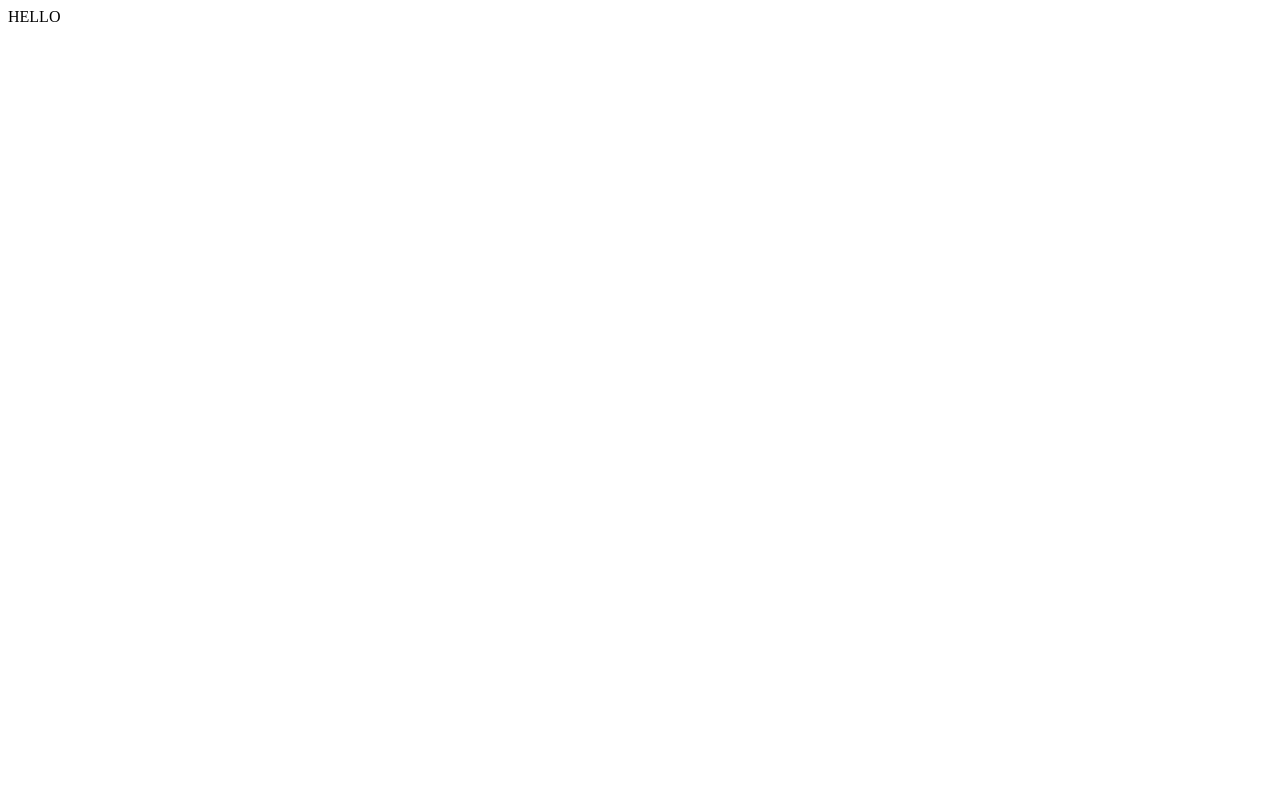
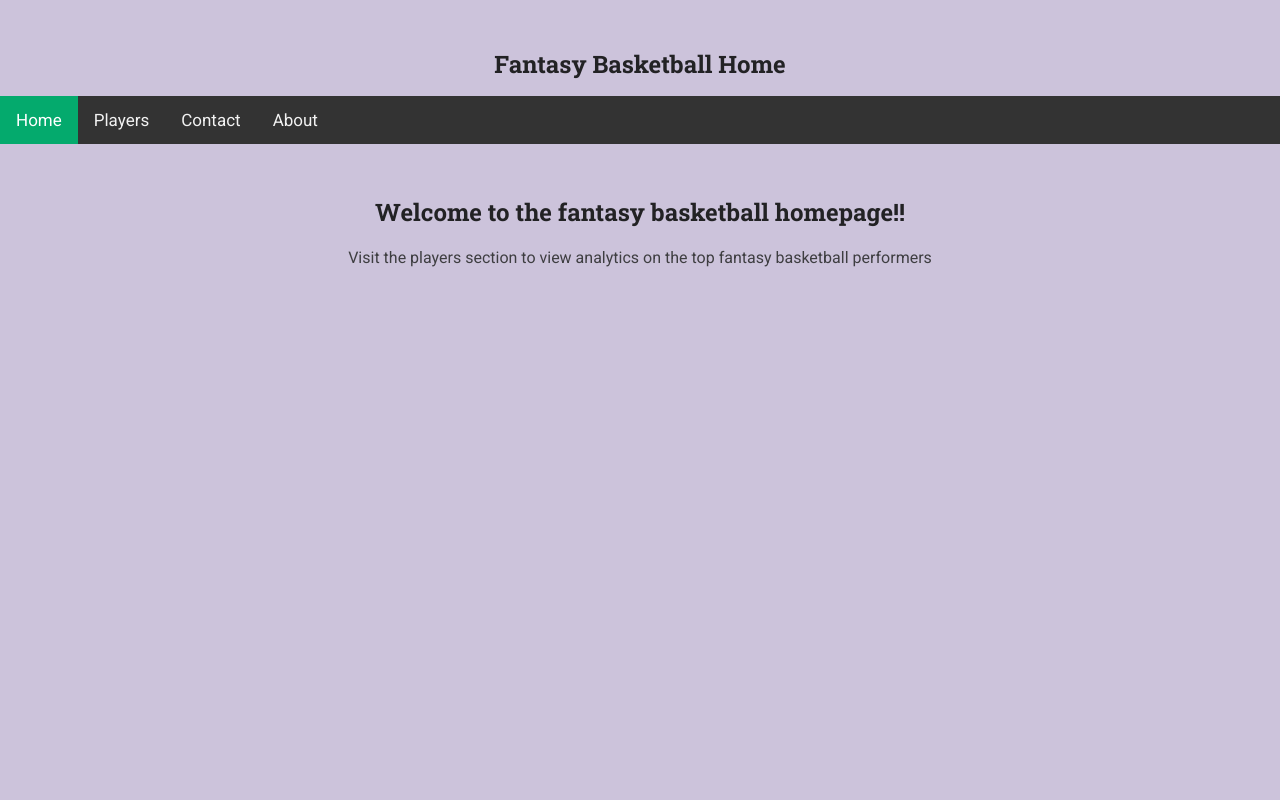
Before and after one commit to JobanD/Fantasy_Basketball-V2.0, a Django app: page / in a window 1280 px wide. Before the commit the page is almost empty. Run offline with Django 3.2, Linux system fonts and the light colour scheme.

Commit message:
Stylized top nav bar, added visible content to homepage

```diff
--- a/main/static/styles/base.css
+++ b/main/static/main/styles/base.css
@@ -53,3 +53,31 @@ button:hover,
   color: #350490;
   font-weight: bold;
 }
+
+/* Add a black background color to the top navigation */
+.topnav {
+  background-color: #333;
+  overflow: hidden;
+}
+
+/* Style the links inside the navigation bar */
+.topnav a {
+  float: left;
+  color: #f2f2f2;
+  text-align: center;
+  padding: 14px 16px;
+  text-decoration: none;
+  font-size: 17px;
+}
+
+/* Change the color of links on hover */
+.topnav a:hover {
+  background-color: #ddd;
+  color: black;
+}
+
+/* Add a color to the active/current link */
+.topnav a.active {
+  background-color: #04aa6d;
+  color: white;
+}
--- /dev/null
+++ b/main/static/main/styles/home.css
@@ -0,0 +1,9 @@
+.home_body_header {
+  width: 100%;
+  text-align: center;
+}
+
+p {
+  width: 100%;
+  text-align: center;
+}
--- a/main/templates/base/base.html
+++ b/main/templates/main/base/base.html
@@ -7,14 +7,21 @@
     <meta http-equiv="X-UA-Compatible" content="IE=edge" />
     <meta name="viewport" content="width=device-width, initial-scale=1.0" />
     <title>{% block title %}Fantasy Basketball{% endblock %}</title>
-    <link rel="stylesheet" href="{% static 'styles/base.css' %}" />
+    <link rel="stylesheet" href="{% static 'main/styles/base.css' %}" />
     {% block site_css %}{% endblock %}
   </head>
 
   <body>
     <header id="main-header">
       <h1>{% block main_heading %}{%endblock %}</h1>
-      {% block header_content %}{% endblock %}
+      {% block header_content %}
+        <div class="topnav">
+          <a class="active" href="#home">Home</a>
+          <a href="#players">Players</a>
+          <a href="#contact">Contact</a>
+          <a href="#about">About</a>
+        </div>
+      {% endblock %}
     </header>
 
     <main>{% block body %}{% endblock %}</main>
--- /dev/null
+++ b/main/templates/main/index.html
@@ -0,0 +1,14 @@
+{% extends 'main/base/base.html' %}
+
+{% load static %}
+
+{% block site_css %}
+<link rel="stylesheet" href="{% static 'main/styles/home.css' %}" />
+{% endblock  %}
+
+{% block main_heading %}Fantasy Basketball Home{% endblock  %}
+
+{% block body %}
+    <h2 class="home_body_header">Welcome to the fantasy basketball homepage!!</h2>
+    <p>Visit the players section to view analytics on the top fantasy basketball performers</p>
+{% endblock  %}
--- a/main/views.py
+++ b/main/views.py
@@ -1,8 +1,7 @@
 from django.shortcuts import render, redirect
 from django.http import HttpResponse
-from nba_api.stats.static import players
 
 # Create your views here.
 
 def index(request):
-    return HttpResponse("HELLO")
+    return render(request, 'main/index.html')       # Path is relative from templates directory
```
Also changed, not shown: main/templates/index.html (deleted, +0 -9 lines), main/static/styles/home.css (deleted).
